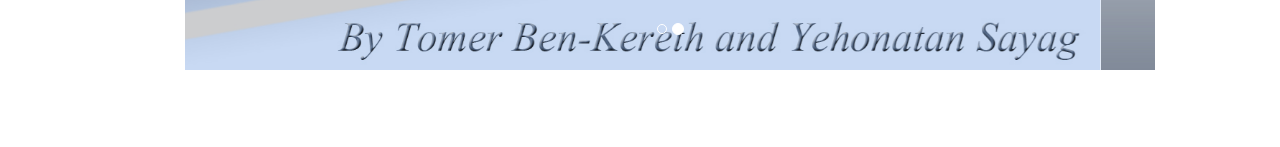
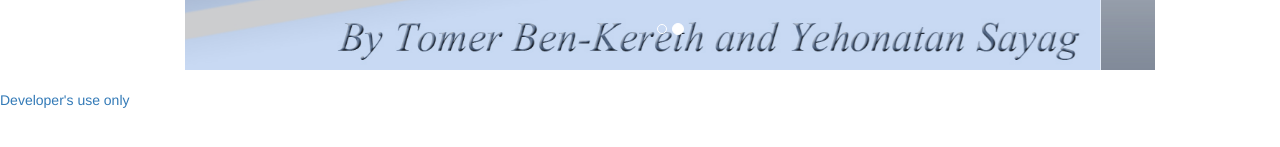
Before and after one commit to tbkys/smartcompare, a plain HTML site: page index.html in a window 1280 px wide. Shown: the part 461-608 px from the top of the page. Drawn offline with nearby package versions, Linux system fonts and the light colour scheme.

Commit message:
developer's google doc

```diff
--- a/index.html
+++ b/index.html
@@ -175,4 +175,8 @@
 <script src="js/jquery.csv-0.71.js"></script>
 <script src="js/Comparator.js"></script>
 </body>
+<footer>
+    <br>
+    <a href="https://docs.google.com/document/d/1PO-q6RXqJqhp8SrDRcN2pC_KLAmEdDroAascT88VGgY/edit?usp=sharing">Developer's use only</a>
+</footer>
 </html>
```
